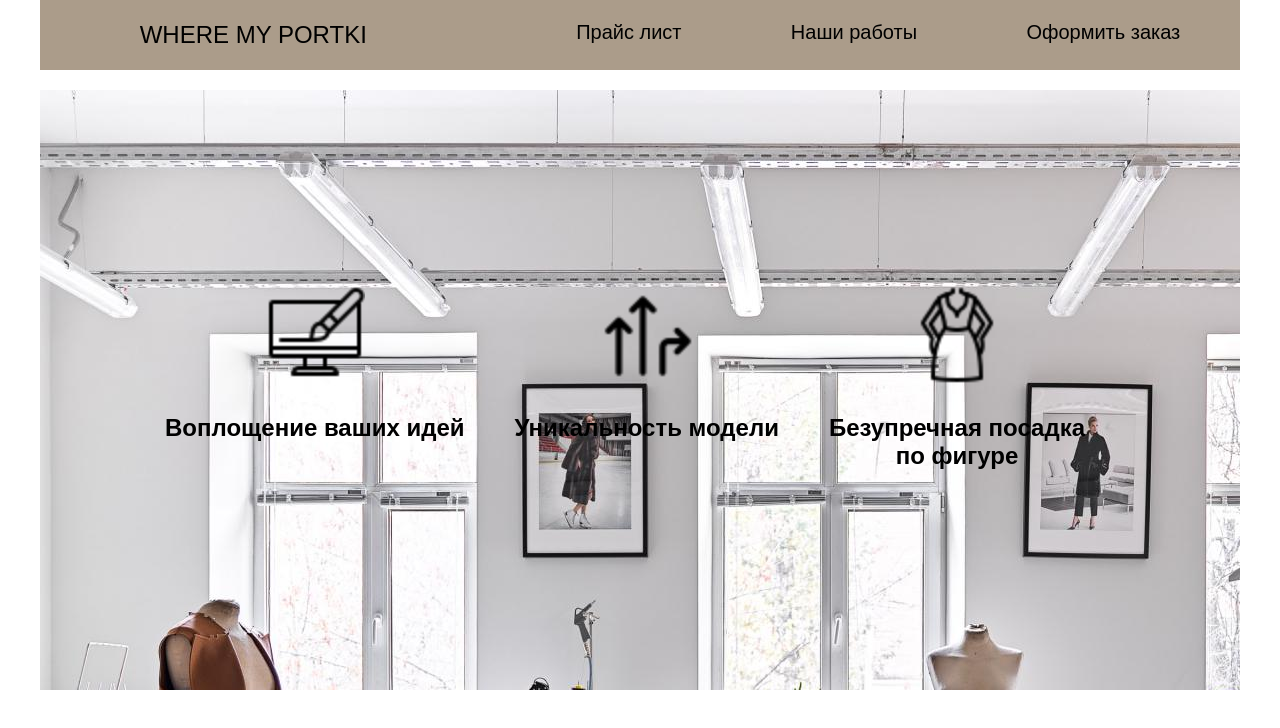
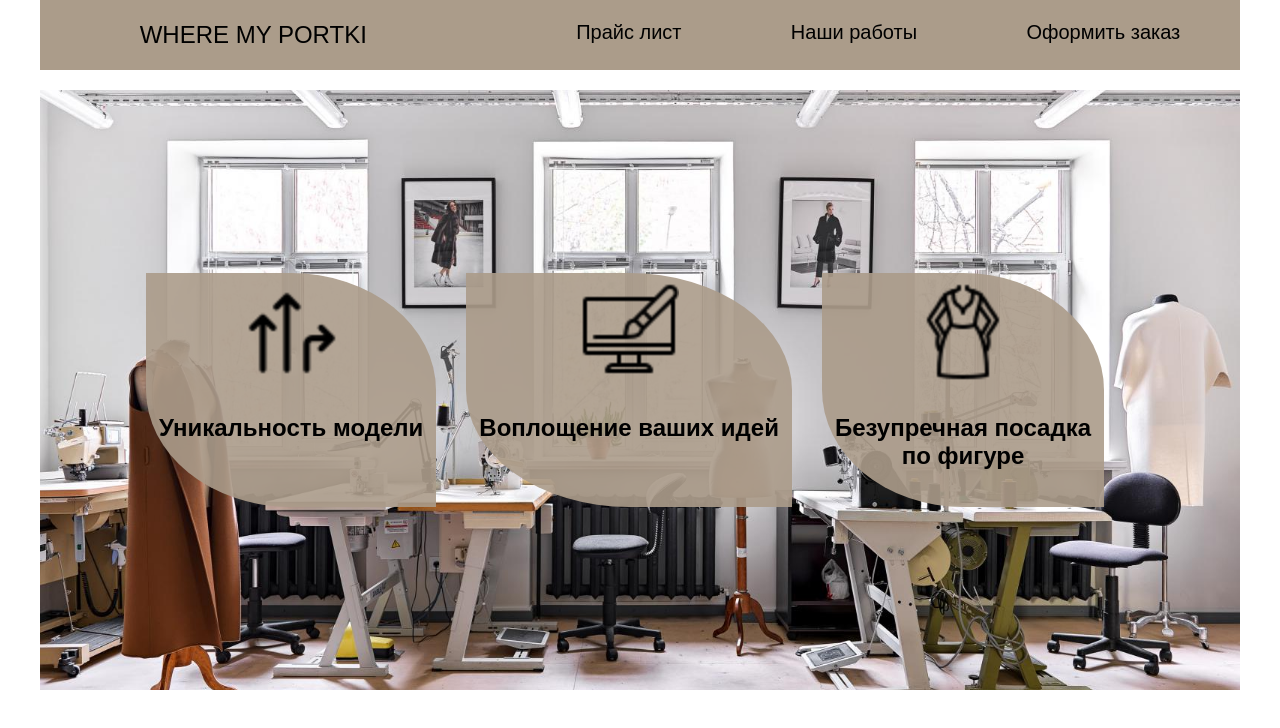
Before and after one commit to H3LLG0/Toha-app, a React (Create React App) app in the folder my-portki/: page / in a window 1280 px wide. Shown: the top 728 px of the page. Built offline with nearby package versions, Linux system fonts and the light colour scheme.

Commit message:
main page

```diff
--- a/my-portki/src/Components/Pages/MainPage.js
+++ b/my-portki/src/Components/Pages/MainPage.js
@@ -17,15 +17,15 @@ export const MainPage = () => (
                 <div className="advantages">
                     <div className="advantage">
                         <div className="advantage-icon">
+                            <img src="../Images/unique.png" alt="unique"/>
+                        </div>
+                        <h3>Уникальность модели</h3>
+                    </div>
+                    <div className="advantage">
+                        <div className="advantage-icon">
                             <img src="../Images/ideas.png" alt="ideas"/>
                         </div>
                         <h3>Воплощение ваших идей</h3>
-                    </div>
-                    <div className="advantage">
-                        <div className="advantage-icon">
-                            <img src="../Images/unique.png" alt="unique"/>
-                        </div>
-                        <h3>Уникальность модели</h3>
                     </div>
                     <div className="advantage">
                         <div className="advantage-icon">
@@ -35,6 +35,9 @@ export const MainPage = () => (
                     </div>
                 </div>
             </section>
+            <section className="">
+
+            </section>
         </main>
         <footer>
 
--- a/my-portki/src/index.css
+++ b/my-portki/src/index.css
@@ -41,7 +41,9 @@ body {
   height: 600px;
   display: flex;
   background-image: url(../public/Images/background.jpg);
-  background-repeat: no-repeat;
+  background-size: no-repeat;
+  background-position: center;
+  background-size: cover;
 }
 .advantages {
   display: flex;
@@ -53,9 +55,12 @@ body {
   padding: 10px;
   text-align: center;
   margin-right: 30px;
+  background-color: rgba(171, 156, 138, 0.9);
+  border-radius: 0 50% 0 50% ;
 }
 .advantage h3 {
   font-size: 24px;
+  padding: 3px;
 }
 .advantage-icon img {
   height: 100px;
```
